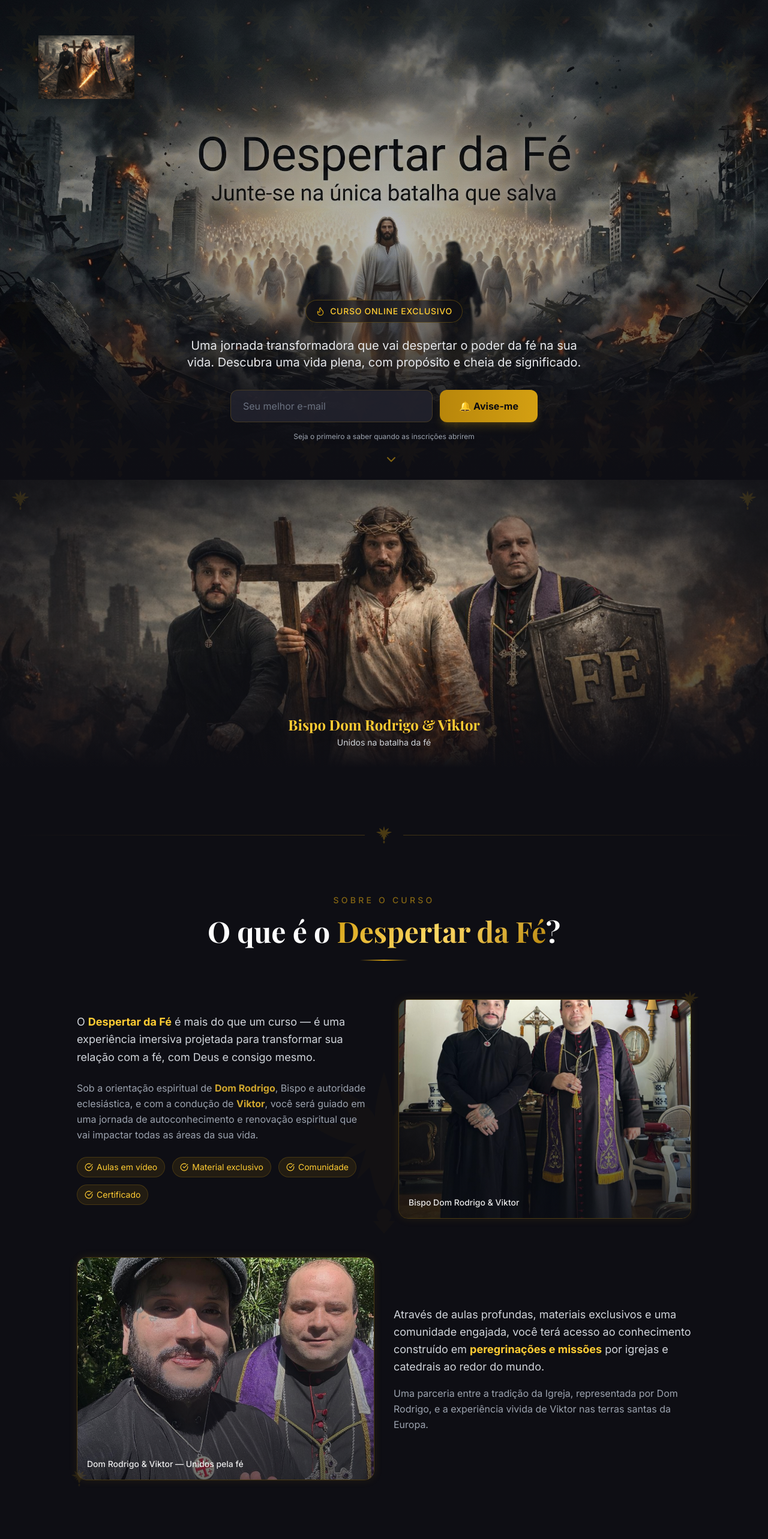
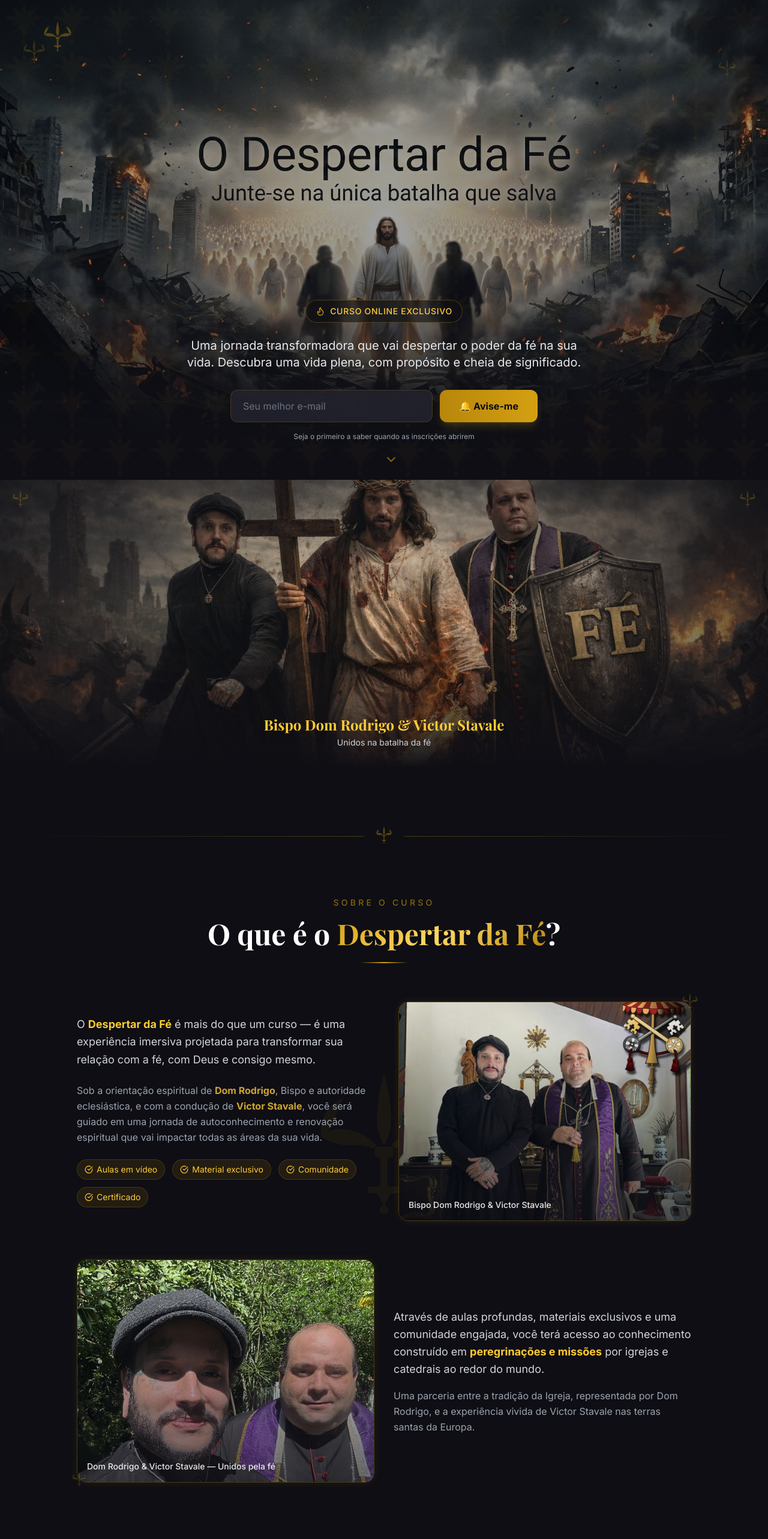
Before and after one commit to JonesGit4/odespertar_da_fe, a Next.js app: page /dark in a window 1280 px wide. Shown: the top 2566 px of the page at 60% size. Built offline with nearby package versions, Linux system fonts and the light colour scheme; a web font is replaced by a local one.

Commit message:
fix: 5 adjustments - remove wrong logo, better fleur-de-lis, fix photo crop, Victor Stavale, mobile

```diff
--- a/app/dark/page.tsx
+++ b/app/dark/page.tsx
@@ -36,20 +36,21 @@ export default function DarkLandingPage() {
     <div ref={pageRef} className="dark-theme min-h-screen bg-dark-800 text-white overflow-x-hidden">
 
       {/* ══════════ HERO - Cinematic Banner ══════════ */}
-      <section className="relative min-h-screen flex flex-col overflow-hidden">
-        {/* Full-width cinematic background */}
+      <section className="relative flex flex-col overflow-hidden" style={{ minHeight: '100svh' }}>
+        {/* Full-width cinematic background — show more on mobile */}
         <div className="absolute inset-0">
           <Image
             src="/images/hero-batalha.jpg"
             alt="O Despertar da Fé - Junte-se na única batalha que salva"
             fill
-            className="object-cover object-center"
+            className="object-cover object-center md:object-center"
+            style={{ objectPosition: '50% 35%' }}
             priority
           />
           {/* Bottom gradient for content readability */}
-          <div className="absolute inset-0 bg-gradient-to-t from-dark-800 via-dark-800/30 to-transparent" />
+          <div className="absolute inset-0 bg-gradient-to-t from-dark-800 via-dark-800/40 to-transparent" />
           {/* Top subtle gradient for header area */}
-          <div className="absolute inset-0 bg-gradient-to-b from-dark-800/60 via-transparent to-transparent" />
+          <div className="absolute inset-0 bg-gradient-to-b from-dark-800/50 via-transparent to-transparent" />
         </div>
 
         {/* Fleur-de-lis subtle background pattern */}
@@ -57,23 +58,17 @@ export default function DarkLandingPage() {
 
         {/* Floating fleur-de-lis decorative accents */}
         <div className="absolute top-16 left-8 animate-float pointer-events-none hidden md:block">
-          <FleurDeLis size={50} opacity={0.08} />
+          <FleurDeLis size={50} opacity={0.18} />
         </div>
         <div className="absolute top-24 right-12 animate-float pointer-events-none hidden md:block" style={{ animationDelay: '1.5s' }}>
-          <FleurDeLis size={40} opacity={0.06} />
+          <FleurDeLis size={40} opacity={0.16} />
         </div>
 
-        {/* Top: Logo */}
+        {/* Top: Fleur-de-lis accent */}
         <div className="relative z-10 pt-8 px-4">
           <div className="max-w-6xl mx-auto flex justify-center md:justify-start">
-            <div className="relative w-32 h-32 md:w-40 md:h-40 animate-fade-in">
-              <Image
-                src="/images/logo-despertar.jpeg"
-                alt="Despertar da Fé - Logo"
-                fill
-                className="object-contain rounded-2xl drop-shadow-2xl"
-                priority
-              />
+            <div className="animate-fade-in">
+              <FleurDeLis size={64} opacity={0.35} color="#D4A012" />
             </div>
           </div>
         </div>
@@ -111,22 +106,23 @@ export default function DarkLandingPage() {
         <div className="relative w-full aspect-[16/7] md:aspect-[16/6]">
           <Image
             src="/images/banner-hero.jpeg"
-            alt="Bispo Dom Rodrigo e Viktor - O Despertar da Fé"
+            alt="Bispo Dom Rodrigo e Victor Stavale - O Despertar da Fé"
             fill
-            className="object-cover object-top"
+            className="object-cover"
+            style={{ objectPosition: '50% 20%' }}
           />
           <div className="absolute inset-0 bg-gradient-to-t from-dark-800 via-transparent to-dark-800/50" />
           <div className="absolute inset-0 bg-gradient-to-r from-dark-800/60 via-transparent to-dark-800/60" />
           {/* Fleur accent corners */}
           <div className="absolute top-4 left-4 pointer-events-none hidden md:block">
-            <FleurDeLis size={36} opacity={0.15} color="#D4A012" />
+            <FleurDeLis size={36} opacity={0.25} color="#D4A012" />
           </div>
           <div className="absolute top-4 right-4 pointer-events-none hidden md:block">
-            <FleurDeLis size={36} opacity={0.15} color="#D4A012" />
+            <FleurDeLis size={36} opacity={0.25} color="#D4A012" />
           </div>
           <div className="absolute bottom-8 left-1/2 -translate-x-1/2 z-10 text-center">
             <p className="text-gold-400 font-serif text-lg md:text-2xl font-bold drop-shadow-lg">
-              Bispo Dom Rodrigo & Viktor
+              Bispo Dom Rodrigo & Victor Stavale
             </p>
             <p className="text-gray-300 text-sm mt-1 drop-shadow-md">
               Unidos na batalha da fé
@@ -142,7 +138,7 @@ export default function DarkLandingPage() {
 
         {/* Background fleur accent */}
         <div className="absolute top-1/2 left-1/2 -translate-x-1/2 -translate-y-1/2 pointer-events-none">
-          <FleurDeLis size={300} opacity={0.025} />
+          <FleurDeLis size={300} opacity={0.06} />
         </div>
 
         <div className="max-w-5xl mx-auto relative z-10">
@@ -160,7 +156,7 @@ export default function DarkLandingPage() {
                 O <strong className="text-gold-400">Despertar da Fé</strong> é mais do que um curso — é uma experiência imersiva projetada para transformar sua relação com a fé, com Deus e consigo mesmo.
               </p>
               <p className="text-gray-400 leading-relaxed mb-6">
-                Sob a orientação espiritual de <strong className="text-gold-400/80">Dom Rodrigo</strong>, Bispo e autoridade eclesiástica, e com a condução de <strong className="text-gold-400/80">Viktor</strong>, você será guiado em uma jornada de autoconhecimento e renovação espiritual que vai impactar todas as áreas da sua vida.
+                Sob a orientação espiritual de <strong className="text-gold-400/80">Dom Rodrigo</strong>, Bispo e autoridade eclesiástica, e com a condução de <strong className="text-gold-400/80">Victor Stavale</strong>, você será guiado em uma jornada de autoconhecimento e renovação espiritual que vai impactar todas as áreas da sua vida.
               </p>
               <div className="flex flex-wrap gap-3">
                 {['Aulas em vídeo', 'Material exclusivo', 'Comunidade', 'Certificado'].map((item) => (
@@ -175,39 +171,41 @@ export default function DarkLandingPage() {
               <div className="relative aspect-[4/3] rounded-2xl overflow-hidden border-glow-gold">
                 <Image
                   src="/images/victor-dom-rodrigo.jpeg"
-                  alt="Bispo Dom Rodrigo e Viktor"
+                  alt="Bispo Dom Rodrigo e Victor Stavale"
                   fill
                   className="object-cover"
+                  style={{ objectPosition: '50% 15%' }}
                 />
                 <div className="absolute inset-0 bg-gradient-to-t from-dark-800/70 to-transparent" />
                 <div className="absolute bottom-4 left-4 right-4">
-                  <p className="text-white/90 text-sm font-medium">Bispo Dom Rodrigo & Viktor</p>
+                  <p className="text-white/90 text-sm font-medium">Bispo Dom Rodrigo & Victor Stavale</p>
                 </div>
               </div>
               {/* Fleur accent on photo */}
               <div className="absolute -top-4 -right-4 pointer-events-none">
-                <FleurDeLis size={36} opacity={0.15} />
+                <FleurDeLis size={36} opacity={0.25} />
               </div>
             </div>
           </div>
 
-          {/* Second photo - Bishop + Viktor selfie */}
+          {/* Second photo - Bishop + Victor Stavale selfie */}
           <div className="reveal mt-16 grid md:grid-cols-2 gap-8 items-center">
             <div className="relative order-2 md:order-1">
               <div className="relative aspect-[4/3] rounded-2xl overflow-hidden border-glow-gold">
                 <Image
                   src="/images/victor-dom-rodrigo-selfie.jpeg"
-                  alt="Bispo Dom Rodrigo e Viktor - momento informal"
+                  alt="Bispo Dom Rodrigo e Victor Stavale - momento informal"
                   fill
                   className="object-cover"
+                  style={{ objectPosition: '50% 15%' }}
                 />
                 <div className="absolute inset-0 bg-gradient-to-t from-dark-800/60 to-transparent" />
                 <div className="absolute bottom-4 left-4 right-4">
-                  <p className="text-white/90 text-sm font-medium">Dom Rodrigo & Viktor — Unidos pela fé</p>
+                  <p className="text-white/90 text-sm font-medium">Dom Rodrigo & Victor Stavale — Unidos pela fé</p>
                 </div>
               </div>
               <div className="absolute -bottom-3 -left-3 pointer-events-none">
-                <FleurDeLis size={32} opacity={0.12} />
+                <FleurDeLis size={32} opacity={0.22} />
               </div>
             </div>
             <div className="order-1 md:order-2">
@@ -215,7 +213,7 @@ export default function DarkLandingPage() {
                 Através de aulas profundas, materiais exclusivos e uma comunidade engajada, você terá acesso ao conhecimento construído em <strong className="text-gold-400">peregrinações e missões</strong> por igrejas e catedrais ao redor do mundo.
               </p>
               <p className="text-gray-400 leading-relaxed">
-                Uma parceria entre a tradição da Igreja, representada por Dom Rodrigo, e a experiência vivida de Viktor nas terras santas da Europa.
+                Uma parceria entre a tradição da Igreja, representada por Dom Rodrigo, e a experiência vivida de Victor Stavale nas terras santas da Europa.
               </p>
             </div>
           </div>
@@ -263,7 +261,7 @@ export default function DarkLandingPage() {
 
         {/* Large background fleur */}
         <div className="absolute bottom-10 right-10 pointer-events-none hidden lg:block">
-          <FleurDeLis size={200} opacity={0.02} />
+          <FleurDeLis size={200} opacity={0.05} />
         </div>
 
         <div className="max-w-5xl mx-auto relative z-10">
@@ -330,7 +328,7 @@ export default function DarkLandingPage() {
             ))}
           </div>
 
-          {/* Photo gallery — Viktor's journey */}
+          {/* Photo gallery — Victor Stavale's journey */}
           <div className="reveal mt-16">
             <h3 className="text-center text-lg font-serif font-semibold text-gray-300 mb-8">
               <Globe className="w-5 h-5 inline mr-2 text-gold-500" />
@@ -355,7 +353,7 @@ export default function DarkLandingPage() {
             </div>
           </div>
 
-          {/* Additional photos - more of Viktor's travels */}
+          {/* Additional photos - more of Victor Stavale's travels */}
           <div className="reveal mt-6 grid grid-cols-2 md:grid-cols-4 gap-4">
             {[
               { src: '/images/victor-white.jpeg', label: 'Ucrânia' },
@@ -382,10 +380,10 @@ export default function DarkLandingPage() {
 
         {/* Decorative fleur accents */}
         <div className="absolute top-20 left-8 pointer-events-none hidden lg:block">
-          <FleurDeLis size={80} opacity={0.035} />
+          <FleurDeLis size={80} opacity={0.08} />
         </div>
         <div className="absolute bottom-20 right-8 pointer-events-none hidden lg:block">
-          <FleurDeLis size={80} opacity={0.035} />
+          <FleurDeLis size={80} opacity={0.08} />
         </div>
 
         <div className="max-w-6xl mx-auto relative z-10">
@@ -496,7 +494,7 @@ export default function DarkLandingPage() {
         <div className="absolute inset-0 bg-[radial-gradient(ellipse_at_top,rgba(212,160,18,0.05)_0%,transparent_50%)]" />
         {/* Fleur accent */}
         <div className="absolute top-1/2 left-1/2 -translate-x-1/2 -translate-y-1/2 pointer-events-none">
-          <FleurDeLis size={250} opacity={0.02} />
+          <FleurDeLis size={250} opacity={0.05} />
         </div>
 
         <div className="max-w-5xl mx-auto relative z-10">
@@ -527,7 +525,7 @@ export default function DarkLandingPage() {
               </div>
               <h3 className="text-xl font-serif font-bold text-gold-400 mb-3">Foto Lado a Lado Exclusiva</h3>
               <p className="text-gray-400 text-sm leading-relaxed">
-                Uma foto especial e exclusiva lado a lado com Viktor, um momento único e memorável para guardar para sempre.
+                Uma foto especial e exclusiva lado a lado com Victor Stavale, um momento único e memorável para guardar para sempre.
               </p>
             </div>
 
@@ -557,7 +555,7 @@ export default function DarkLandingPage() {
             <div className="p-8 rounded-2xl border border-gold-500/15 bg-dark-600/30 text-center relative overflow-hidden">
               {/* Fleur accent inside card */}
               <div className="absolute -bottom-6 -right-6 pointer-events-none">
-                <FleurDeLis size={80} opacity={0.06} />
+                <FleurDeLis size={80} opacity={0.16} />
               </div>
               <div className="relative z-10">
                 <div className="w-16 h-16 rounded-2xl bg-gradient-to-br from-gold-500/15 to-gold-600/5 flex items-center justify-center mx-auto mb-5">
@@ -580,16 +578,16 @@ export default function DarkLandingPage() {
 
         {/* Fleur background accents */}
         <div className="absolute top-1/4 left-8 pointer-events-none hidden lg:block">
-          <FleurDeLis size={60} opacity={0.04} />
+          <FleurDeLis size={60} opacity={0.10} />
         </div>
         <div className="absolute bottom-1/4 right-8 pointer-events-none hidden lg:block">
-          <FleurDeLis size={60} opacity={0.04} />
+          <FleurDeLis size={60} opacity={0.10} />
         </div>
 
         <div className="reveal max-w-3xl mx-auto text-center relative z-10">
           {/* Logo accent */}
           <div className="relative w-24 h-24 rounded-full overflow-hidden mx-auto mb-8 border-2 border-gold-500/40">
-            <Image src="/images/victor-closeup.jpeg" alt="Viktor" fill className="object-cover" />
+            <Image src="/images/victor-closeup.jpeg" alt="Victor Stavale" fill className="object-cover" />
           </div>
           <h2 className="text-4xl md:text-5xl font-serif font-bold mb-6">
             Não perca essa <span className="text-gradient-gold">oportunidade</span>
@@ -606,14 +604,9 @@ export default function DarkLandingPage() {
       {/* ══════════ FOOTER ══════════ */}
       <footer className="py-12 px-4 border-t border-gold-500/10">
         <div className="max-w-5xl mx-auto text-center">
-          {/* Logo in footer */}
-          <div className="relative w-20 h-20 mx-auto mb-4">
-            <Image
-              src="/images/logo-despertar.jpeg"
-              alt="Despertar da Fé"
-              fill
-              className="object-contain rounded-xl"
-            />
+          {/* Fleur-de-lis in footer */}
+          <div className="flex justify-center mb-4">
+            <FleurDeLis size={48} opacity={0.35} color="#D4A012" />
           </div>
           <h3 className="text-xl font-serif font-bold text-gradient-gold mb-2">O Despertar da Fé</h3>
           <p className="text-gray-600 text-sm">© {new Date().getFullYear()} O Despertar da Fé. Todos os direitos reservados.</p>
--- a/components/FleurDeLis.tsx
+++ b/components/FleurDeLis.tsx
@@ -7,23 +7,69 @@ interface FleurDeLisProps {
   opacity?: number;
 }
 
-export default function FleurDeLis({ className = '', size = 60, color = '#D4A012', opacity = 0.12 }: FleurDeLisProps) {
+// Ornate classical fleur-de-lis - closer to the traditional gold style
+export default function FleurDeLis({ className = '', size = 60, color = '#D4A012', opacity = 0.22 }: FleurDeLisProps) {
   return (
     <svg
       width={size}
       height={size}
-      viewBox="0 0 100 100"
+      viewBox="0 0 200 200"
       fill="none"
       xmlns="http://www.w3.org/2000/svg"
       className={className}
       style={{ opacity }}
     >
+      {/* Center petal (flame/leaf shape) */}
       <path
-        d="M50 5C50 5 45 20 45 30C40 20 25 15 25 15C25 15 30 30 35 35C25 32 10 35 10 35C10 35 25 45 35 45C30 48 25 55 25 55C25 55 35 52 40 48C38 55 35 65 35 65L42 58L45 70L50 80L55 70L58 58L65 65C65 65 62 55 60 48C65 52 75 55 75 55C75 55 70 48 65 45C75 45 90 35 90 35C90 35 75 32 65 35C70 30 75 15 75 15C75 15 60 20 55 30C55 20 50 5 50 5Z"
+        d="M100 10C100 10 92 40 92 60C92 72 95 82 100 90C105 82 108 72 108 60C108 40 100 10 100 10Z"
         fill={color}
       />
-      <circle cx="50" cy="85" r="4" fill={color} />
-      <path d="M44 88L50 95L56 88" fill={color} />
+      {/* Center petal inner detail */}
+      <path
+        d="M100 18C100 18 96 42 96 58C96 68 98 76 100 82C102 76 104 68 104 58C104 42 100 18 100 18Z"
+        fill={color}
+        opacity="0.6"
+      />
+
+      {/* Left petal (curved outward) */}
+      <path
+        d="M92 90C92 90 80 78 65 74C50 70 35 74 30 80C30 80 40 88 55 90C65 91 78 88 88 94L92 90Z"
+        fill={color}
+      />
+      <path
+        d="M30 80C30 80 28 68 35 55C42 42 55 38 55 38C55 38 48 50 45 62C42 72 35 78 30 80Z"
+        fill={color}
+      />
+
+      {/* Right petal (curved outward) */}
+      <path
+        d="M108 90C108 90 120 78 135 74C150 70 165 74 170 80C170 80 160 88 145 90C135 91 122 88 112 94L108 90Z"
+        fill={color}
+      />
+      <path
+        d="M170 80C170 80 172 68 165 55C158 42 145 38 145 38C145 38 152 50 155 62C158 72 165 78 170 80Z"
+        fill={color}
+      />
+
+      {/* Center band / belt */}
+      <rect x="90" y="92" width="20" height="12" rx="2" fill={color} />
+
+      {/* Stem */}
+      <rect x="96" y="104" width="8" height="40" rx="2" fill={color} />
+
+      {/* Base cross-bar */}
+      <rect x="82" y="136" width="36" height="8" rx="3" fill={color} />
+
+      {/* Base ornament */}
+      <path
+        d="M93 144L100 158L107 144"
+        fill={color}
+      />
+      <circle cx="100" cy="162" r="5" fill={color} />
+
+      {/* Small decorative dots */}
+      <circle cx="75" cy="82" r="2.5" fill={color} opacity="0.5" />
+      <circle cx="125" cy="82" r="2.5" fill={color} opacity="0.5" />
     </svg>
   );
 }
@@ -31,9 +77,9 @@ export default function FleurDeLis({ className = '', size = 60, color = '#D4A012
 export function FleurDeLisDivider({ className = '' }: { className?: string }) {
   return (
     <div className={`flex items-center justify-center gap-4 ${className}`}>
-      <div className="flex-1 h-px bg-gradient-to-r from-transparent to-gold-500/25" />
-      <FleurDeLis size={32} opacity={0.3} />
-      <div className="flex-1 h-px bg-gradient-to-l from-transparent to-gold-500/25" />
+      <div className="flex-1 h-px bg-gradient-to-r from-transparent to-gold-500/30" />
+      <FleurDeLis size={36} opacity={0.4} />
+      <div className="flex-1 h-px bg-gradient-to-l from-transparent to-gold-500/30" />
     </div>
   );
 }
```
